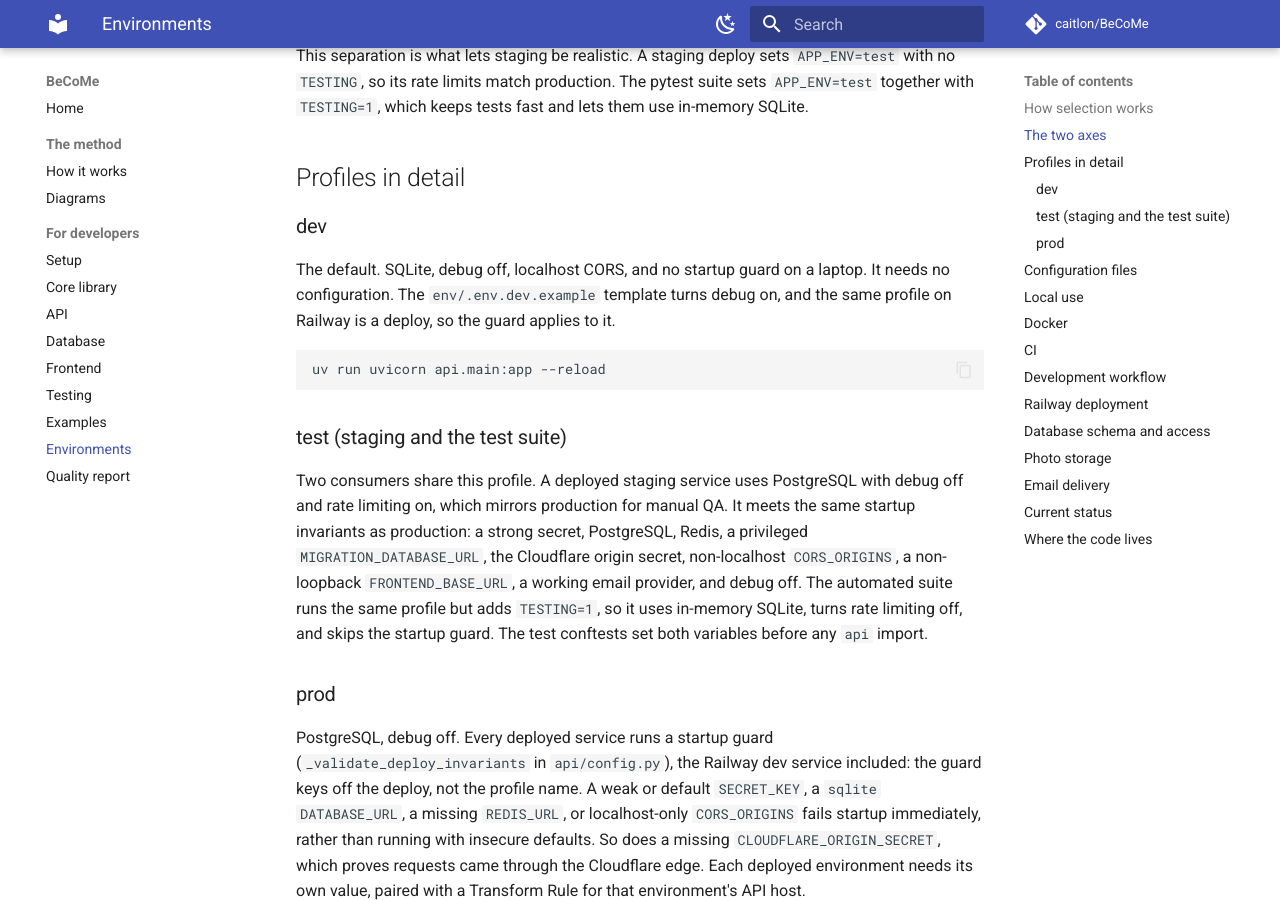
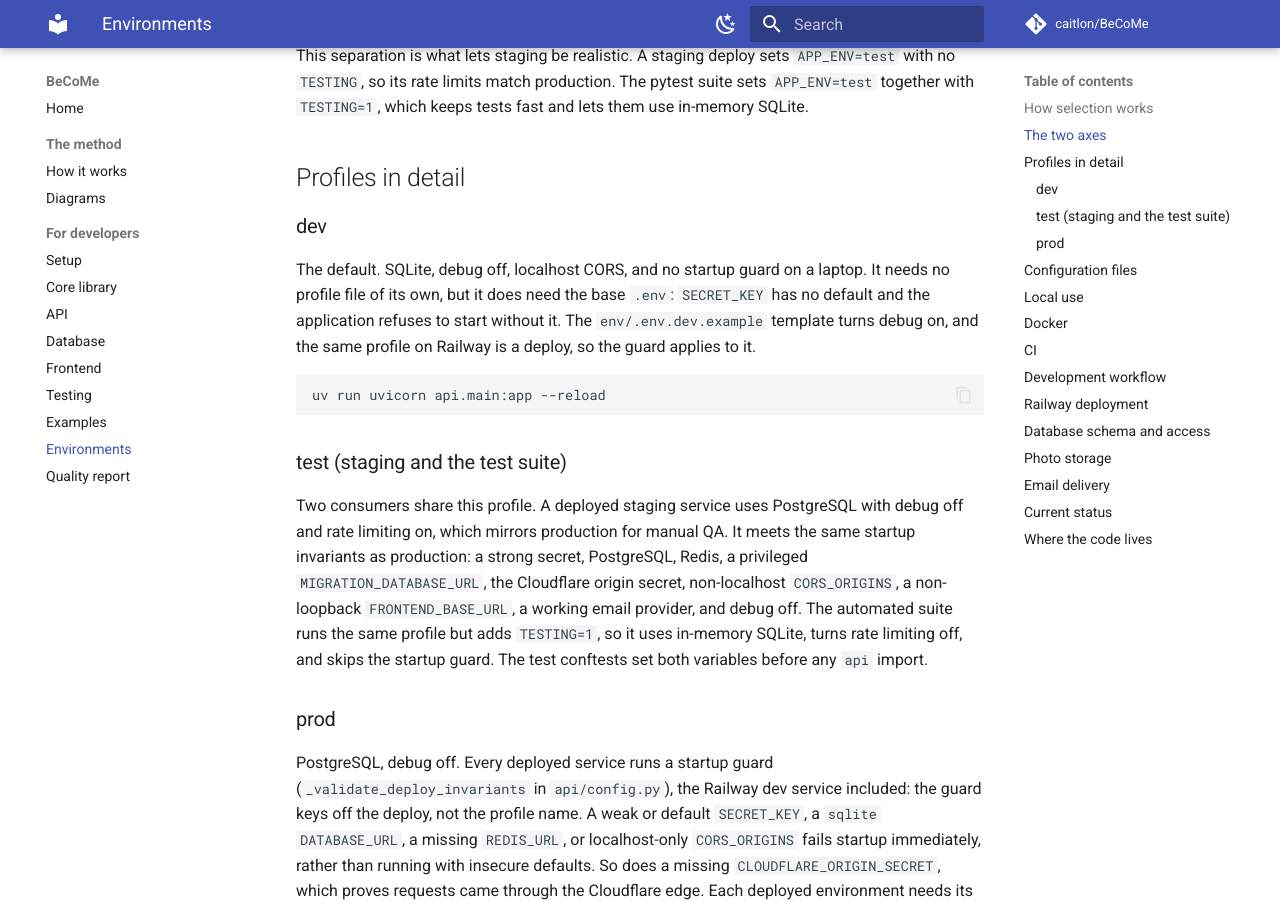
Before and after one commit to caitlon/BeCoMe, an MkDocs documentation site: the page built from docs/environments.md, in a window 1280 px wide and 900 px high, scrolled down 1044 px. Built offline with MkDocs 1.6.1 and Material for MkDocs 9.7.7, drawn with Linux system fonts in a browser that asks for light colours; comment, search, counter and statistics services are not loaded; some of the changed text lies outside the part shown.

Commit message:
docs: correct the claim that dev needs no configuration

````diff
--- a/docs/environments.md
+++ b/docs/environments.md
@@ -25,7 +25,9 @@ This separation is what lets staging be realistic. A staging deploy sets `APP_EN
 
 ### dev
 
-The default. SQLite, debug off, localhost CORS, and no startup guard on a laptop. It needs no configuration. The `env/.env.dev.example` template turns debug on, and the same profile on Railway is a deploy, so the guard applies to it.
+The default. SQLite, debug off, localhost CORS, and no startup guard on a laptop. It needs no
+profile file of its own, but it does need the base `.env`: `SECRET_KEY` has no default and the
+application refuses to start without it. The `env/.env.dev.example` template turns debug on, and the same profile on Railway is a deploy, so the guard applies to it.
 
 ```bash
 uv run uvicorn api.main:app --reload
@@ -140,7 +142,8 @@ All three environments run entirely on Railway, each with its own isolated Postg
 
 - **prod** is live: https://www.becomify.app (frontend) and https://api.becomify.app (API), `APP_ENV=prod`. Database is **Railway Postgres** (`prod-db`). Profile photos live in a **Railway Storage Bucket** (`prod-photos`) served through the API photo proxy.
 - **test / staging** is live from `staging`: https://harbor.becomify.app (frontend) and https://api-harbor.becomify.app (API), on its own Railway Postgres (`test-db`) and bucket (`test-photos`), `APP_ENV=test`.
-- **dev** deploys from `develop`: https://atelier.becomify.app (frontend) and https://api-atelier.becomify.app (API), on its own Railway Postgres (`dev-db`) and bucket (`dev-photos`). It also runs locally with no setup, since dev is the default profile.
+- **dev** deploys from `develop`: https://atelier.becomify.app (frontend) and https://api-atelier.becomify.app (API), on its own Railway Postgres (`dev-db`) and bucket (`dev-photos`). It also runs locally without selecting a profile, since dev is the default, though the base `.env`
+with `SECRET_KEY` is still required.
 
 Dev and staging moved off their generated `*.up.railway.app` hosts on 2026-07-31. They had to. `up.railway.app` is on the Public Suffix List, so a frontend and an API on two of those hosts count as different sites. The browser never sent the `SameSite=Strict` session cookies between them. Login answered `200` and the next request answered `401`, which looked like a broken session rather than a domain-topology problem. Production was never affected, since `www.becomify.app` and `api.becomify.app` share one registrable domain. The names avoid `dev` and `staging` so guessing does not find the environments. Certificate Transparency logs publish the certificates anyway, so that is a speed bump rather than access control. Adding a domain, the `_railway-verify` TXT record a proxied CNAME needs, and the cutover order are covered by the `cloudflare-operations` skill.
 
````
Also changed, not shown: docs/development.md (+1 -1 lines).
